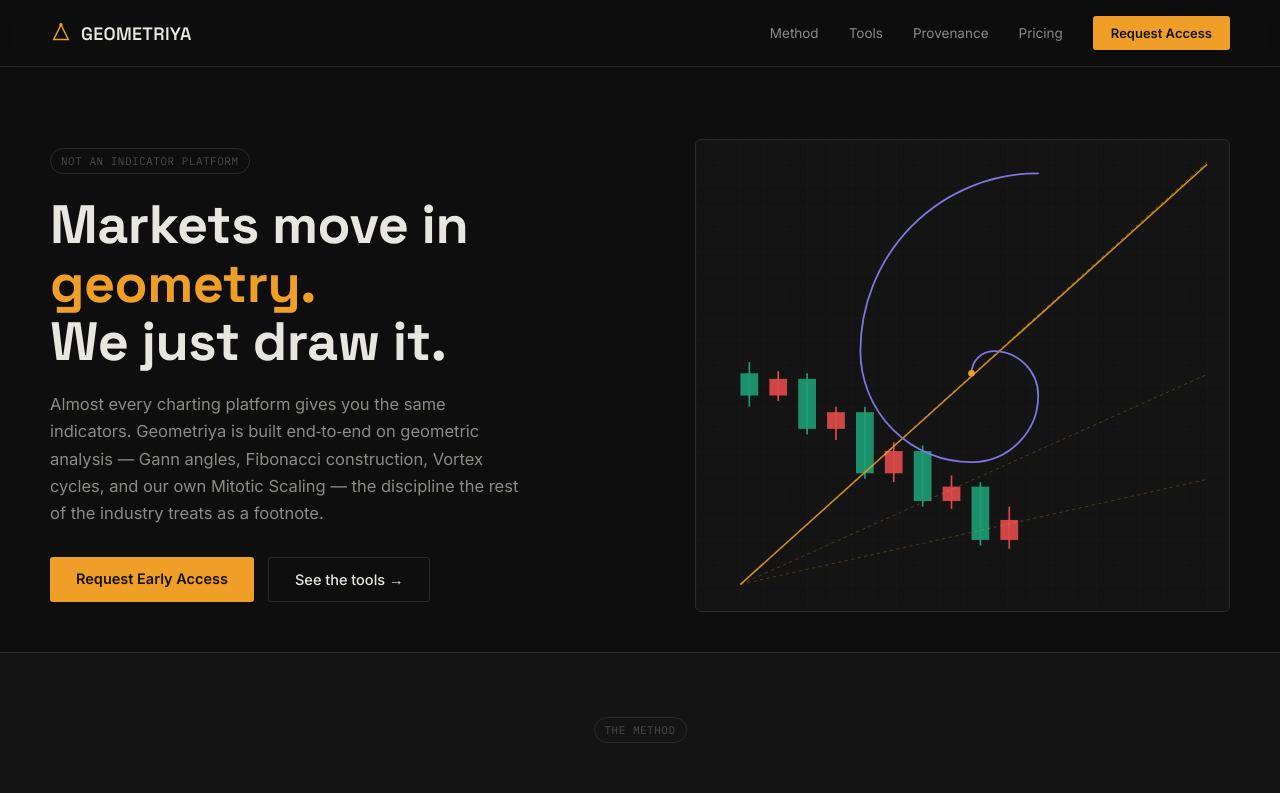
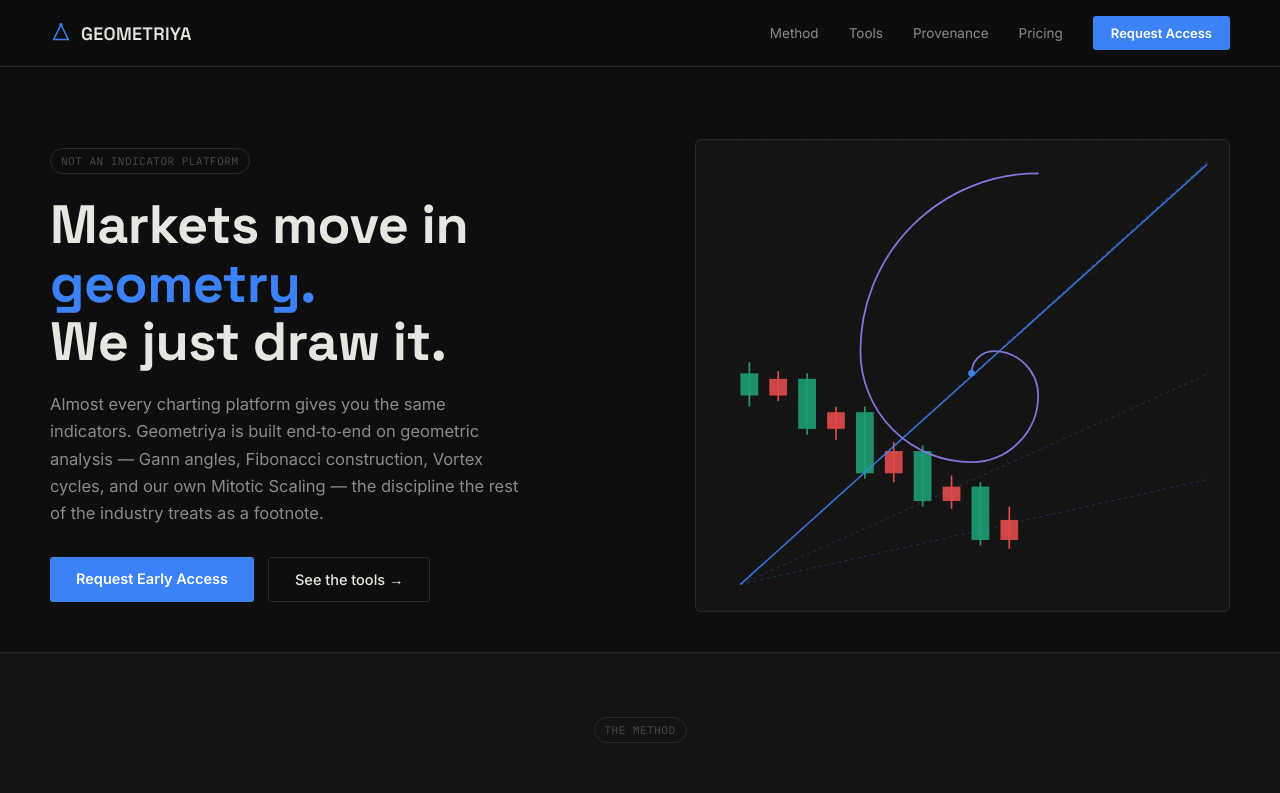
Before and after one commit to anandkene3073-lgtm/geometriya-landing, a React (Vite) app: page / in a window 1280 px wide. Shown: the top 793 px of the page. Built offline with nearby package versions, Linux system fonts and the light colour scheme.

Commit message:
Switch to blue color theme

```diff
--- a/src/GeometriyaLanding.jsx
+++ b/src/GeometriyaLanding.jsx
@@ -13,11 +13,11 @@
   ink: '#E8E6E1',
   inkDim: '#8a8a86',
   inkFaint: '#4a4a48',
-  gold: '#EF9F27',
+  gold: '#3B82F6',
   green: '#1D9E75',
   red: '#E24B4A',
   purple: '#7F77DD',
-  blue: '#378ADD',
+  blue: '#22B8CF',
   pink: '#D4537E',
   paper: '#F4F1EA',
 };
@@ -186,7 +186,7 @@
       <button
         type="submit"
         disabled={status === 'loading'}
-        style={{ background: C.gold, color: '#161200', fontWeight: 600, fontSize: 14, padding: '13px 22px', borderRadius: 3, border: 'none', cursor: status === 'loading' ? 'default' : 'pointer', opacity: status === 'loading' ? 0.7 : 1 }}
+        style={{ background: C.gold, color: '#FFFFFF', fontWeight: 600, fontSize: 14, padding: '13px 22px', borderRadius: 3, border: 'none', cursor: status === 'loading' ? 'default' : 'pointer', opacity: status === 'loading' ? 0.7 : 1 }}
       >
         {status === 'loading' ? 'Sending…' : 'Notify Me'}
       </button>
@@ -212,7 +212,7 @@
           {['Method', 'Tools', 'Provenance', 'Pricing'].map(l => (
             <a key={l} href={`#${l.toLowerCase()}`} style={{ color: C.inkDim, textDecoration: 'none', fontSize: 13.5, fontFamily: "'Inter', sans-serif" }}>{l}</a>
           ))}
-          <a href="#access" style={{ background: C.gold, color: '#161200', fontWeight: 600, fontSize: 13, fontFamily: "'Inter', sans-serif", padding: '9px 18px', borderRadius: 3, textDecoration: 'none' }}>Request Access</a>
+          <a href="#access" style={{ background: C.gold, color: '#FFFFFF', fontWeight: 600, fontSize: 13, fontFamily: "'Inter', sans-serif", padding: '9px 18px', borderRadius: 3, textDecoration: 'none' }}>Request Access</a>
         </div>
       </div>
     </div>
@@ -245,7 +245,7 @@
               Almost every charting platform gives you the same indicators. Geometriya is built end‑to‑end on geometric analysis &mdash; Gann angles, Fibonacci construction, Vortex cycles, and our own Mitotic Scaling &mdash; the discipline the rest of the industry treats as a footnote.
             </p>
             <div style={{ display: 'flex', gap: 14, flexWrap: 'wrap' }}>
-              <a href="#access" style={{ background: C.gold, color: '#161200', fontWeight: 600, fontSize: 14.5, padding: '13px 26px', borderRadius: 3, textDecoration: 'none' }}>Request Early Access</a>
+              <a href="#access" style={{ background: C.gold, color: '#FFFFFF', fontWeight: 600, fontSize: 14.5, padding: '13px 26px', borderRadius: 3, textDecoration: 'none' }}>Request Early Access</a>
               <a href="#tools" style={{ border: `1px solid ${C.line}`, color: C.ink, fontWeight: 500, fontSize: 14.5, padding: '13px 26px', borderRadius: 3, textDecoration: 'none' }}>See the tools →</a>
             </div>
           </div>
@@ -362,7 +362,7 @@
 
           {/* TRADER — highlighted */}
           <div className="geo-card" style={{ '--hc': C.gold, padding: '30px 26px', borderRadius: 6, display: 'flex', flexDirection: 'column', borderColor: C.gold, position: 'relative' }}>
-            <div style={{ position: 'absolute', top: -12, left: 26, background: C.gold, color: '#161200', fontSize: 11, fontWeight: 600, fontFamily: "'IBM Plex Mono', monospace", padding: '4px 10px', borderRadius: 3, letterSpacing: '0.5px' }}>MOST POPULAR</div>
+            <div style={{ position: 'absolute', top: -12, left: 26, background: C.gold, color: '#FFFFFF', fontSize: 11, fontWeight: 600, fontFamily: "'IBM Plex Mono', monospace", padding: '4px 10px', borderRadius: 3, letterSpacing: '0.5px' }}>MOST POPULAR</div>
             <div style={{ fontSize: 12, fontFamily: "'IBM Plex Mono', monospace", color: C.gold, marginBottom: 10, textTransform: 'uppercase', letterSpacing: '0.5px' }}>Trader</div>
             <div style={{ display: 'flex', alignItems: 'baseline', gap: 6, marginBottom: 6 }}>
               <span style={{ fontFamily: "'Space Grotesk', sans-serif", fontWeight: 700, fontSize: 30 }}>₹2,499</span>
@@ -382,7 +382,7 @@
                 </li>
               ))}
             </ul>
-            <a href="#access" style={{ background: C.gold, color: '#161200', fontWeight: 600, fontSize: 14, padding: '12px 20px', borderRadius: 3, textDecoration: 'none', textAlign: 'center' }}>Request early access</a>
+            <a href="#access" style={{ background: C.gold, color: '#FFFFFF', fontWeight: 600, fontSize: 14, padding: '12px 20px', borderRadius: 3, textDecoration: 'none', textAlign: 'center' }}>Request early access</a>
           </div>
 
           {/* TRADER + ALGO */}
```
